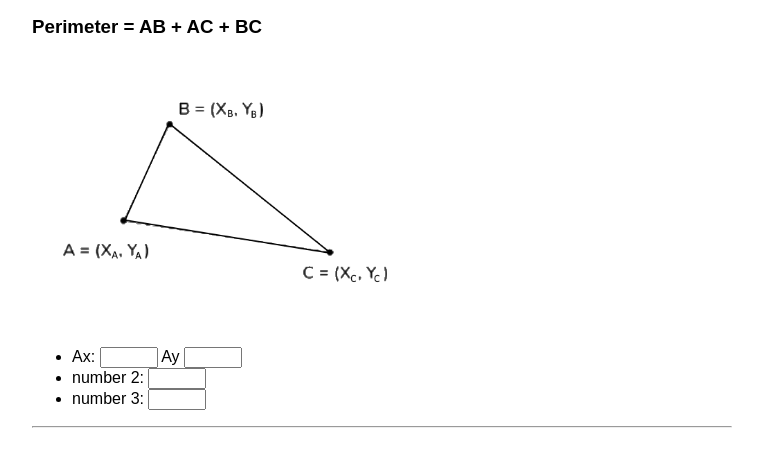
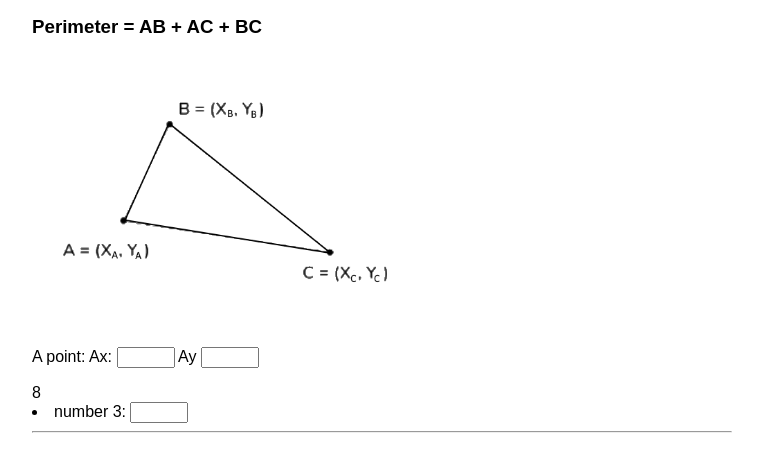
Before and after one commit to Spergliz/hytr, a plain HTML site: page index.html in a window 1280 px wide. Shown: the part 105-576 px from the top of the page, without its empty margins (258-1021 px from the left). Drawn offline with Linux system fonts and the light colour scheme.

Commit message:
Update index.html

```diff
--- a/index.html
+++ b/index.html
@@ -21,9 +21,45 @@
     <p>
       <img src="img/triangle-vertices.PNG" alt="Triangle Image" width="400" />
     </p>
-    <ul>
-      <li>Ax: <input id="Ax" type="number"> Ay <input id="Ay" type="number"> </li>
-      <li>number 2: <input id="num2" type="number"> </li>
+    <P></P>
+      A point: Ax: <input id="Ax" type="number"> Ay <input id="Ay" type="number"> </li>
+    </P>
+
+
+
+
+
+
+
+
+
+
+
+
+
+
+
+
+
+
+
+
+
+
+
+
+
+
+
+
+
+
+
+
+
+
+
+    8
       <li>number 3: <input id="num3" type="number"> </li>
   </ul>
     <hr />
```
